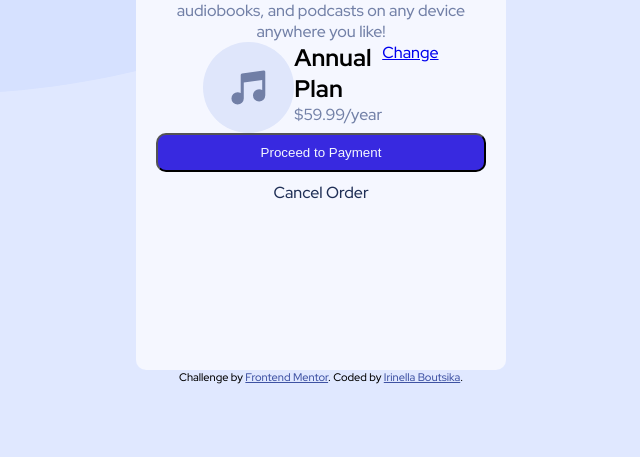
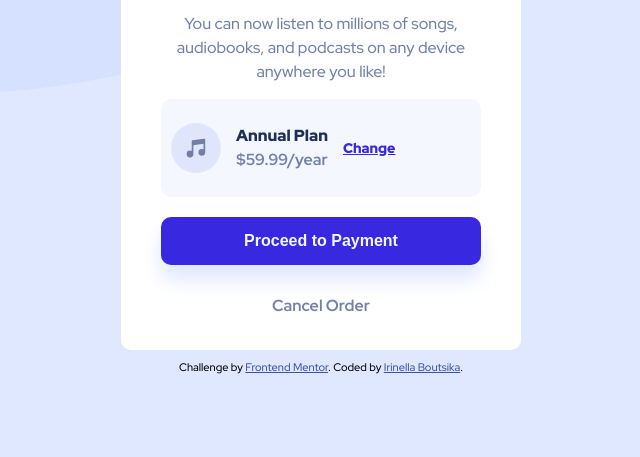
Before and after one commit to 3vilBonobo/Order_summary_component, a plain HTML site: page index.html in a window 1280 px wide. Shown: the part 343-800 px from the top of the page, without its empty margins (319-959 px from the left). Drawn offline with Linux system fonts and the light colour scheme.

Commit message:
completed design

```diff
--- a/index.html
+++ b/index.html
@@ -31,10 +31,7 @@
         </p>
         <div class="plan-info">
           <img src="./images/icon-music.svg" alt="" />
-          <div class="plan">
-            <h2>Annual Plan</h2>
-            <p>$59.99/year</p>
-          </div>
+          <p class="plan">Annual Plan <br /><span>$59.99/year</span></p>
           <a href="#">Change</a>
         </div>
         <button class="payment">Proceed to Payment</button>
--- a/styles.css
+++ b/styles.css
@@ -1,6 +1,7 @@
 :root {
   --Pale_blue: hsl(225, 100%, 94%);
   --Bright_blue: hsl(245, 75%, 52%);
+  --Bright_blue_hover: hsl(253, 82%, 63%);
   --Very_pale_blue: hsl(225, 100%, 98%);
   --Desaturated_blue: hsl(224, 23%, 55%);
   --Dark_blue: hsl(223, 47%, 23%);
@@ -14,7 +15,7 @@
 
 body {
   background-color: var(--Pale_blue);
-  background-image: url(./images/pattern-background-desktop.svg);
+  background-image: url(./images/pattern-background-mobile.svg);
   background-repeat: no-repeat;
   background-position: top;
   font-family: 'Red Hat Display', sans-serif;
@@ -27,10 +28,12 @@ body {
 }
 
 .container {
-  background-color: var(--Very_pale_blue);
-  width: 370px;
-  height: 80%;
+  position: relative;
+  background-color: white;
+  width: 330px;
+  height: 580px;
   border-radius: 10px;
+  margin: 10px;
 }
 .container img {
   width: 100%;
@@ -45,27 +48,78 @@ body {
 }
 .container .info h1 {
   color: var(--Dark_blue);
+  font-size: 24px;
+  font-weight: 900;
 }
 .container .info p {
   color: var(--Desaturated_blue);
+  font-size: 16px;
+  font-weight: 500;
+  line-height: 24px;
+  padding: 15px;
   text-align: center;
 }
 .container .info .plan-info {
+  background-color: var(--Very_pale_blue);
   display: flex;
   flex-direction: row;
+  width: 100%;
+  align-items: center;
+  padding: 10px;
+  border-radius: 10px;
+}
+.container .info .plan-info img {
+  width: 50px;
+  height: 50px;
+}
+
+.container .info .plan-info p {
+  font-size: 16px;
+  font-weight: 900;
+  color: var(--Dark_blue);
+}
+.container .info .plan-info span {
+  font-size: 16px;
+  font-weight: 700;
+  color: var(--Desaturated_blue);
+}
+.container .info .plan-info a {
+  font-size: 14px;
+  font-weight: 900;
+  color: var(--Bright_blue);
+  cursor: pointer;
+}
+.container .info .plan-info a:hover {
+  color: var(--Desaturated_blue);
+  text-decoration: none;
 }
 .container .info .payment {
   background-color: var(--Bright_blue);
   color: var(--Very_pale_blue);
+  font-size: 16px;
+  font-weight: 700;
   width: 100%;
+  border: none;
   border-radius: 10px;
-  padding: 10px;
+  margin-top: 20px;
+  padding: 15px 10px;
+  cursor: pointer;
+  box-shadow: 0px 15px 20px var(--Pale_blue);
+}
+.container .info .payment:hover {
+  background-color: var(--Bright_blue_hover);
 }
 .container .info .cancel {
-  color: var(--Dark_blue);
+  color: var(--Desaturated_blue);
+  font-weight: 700;
   text-align: center;
   border-radius: 10px;
+  margin-top: 20px;
   padding: 10px;
+  cursor: pointer;
+}
+.container .info .cancel:hover {
+  color: var(--Dark_blue);
 }
 .attribution {
   font-size: 11px;
@@ -74,3 +128,22 @@ body {
 .attribution a {
   color: hsl(228, 45%, 44%);
 }
+
+@media (min-width: 600px) {
+  body {
+    background-image: url(./images/pattern-background-desktop.svg);
+  }
+  .container {
+    width: 400px;
+    height: 600px;
+  }
+  .container .info {
+    padding: 15px 40px 30px 40px;
+  }
+}
+
+@media (min-width: 1440px) {
+  body {
+    background-size: cover;
+  }
+}
```
